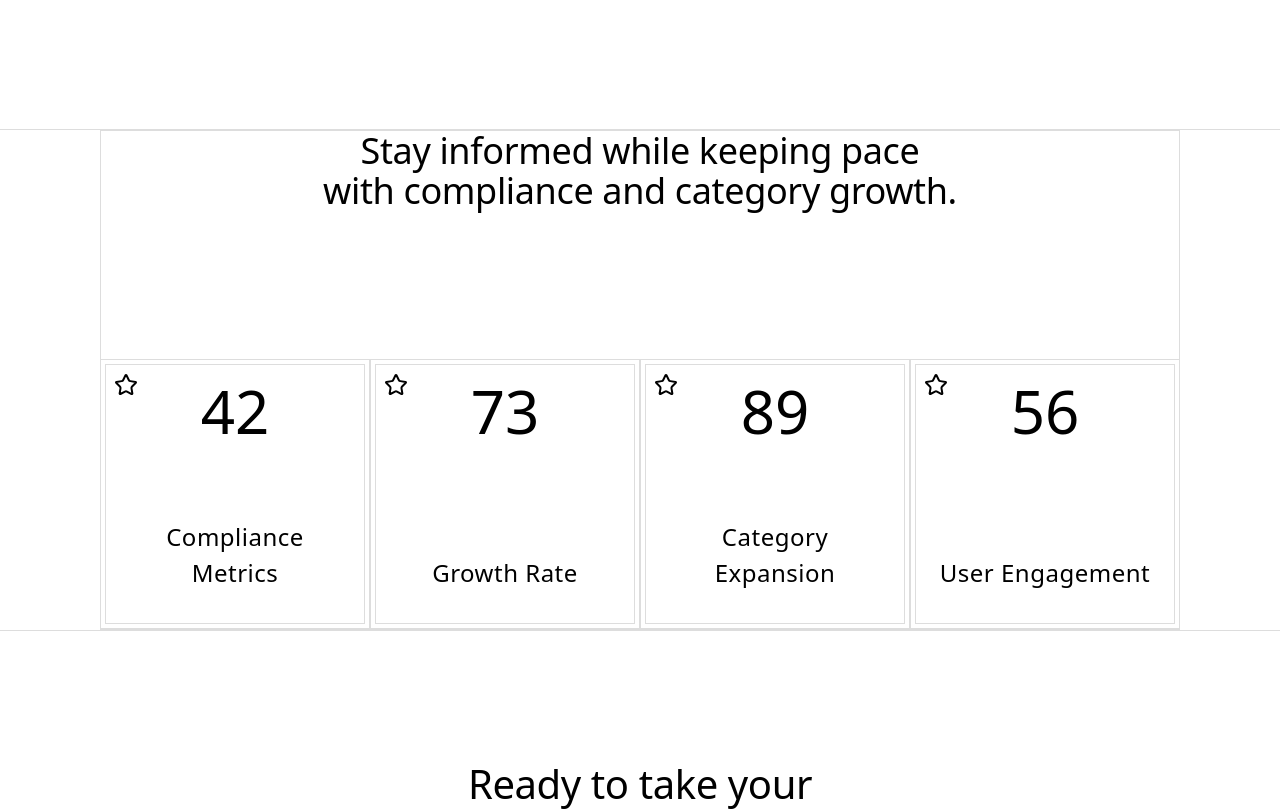
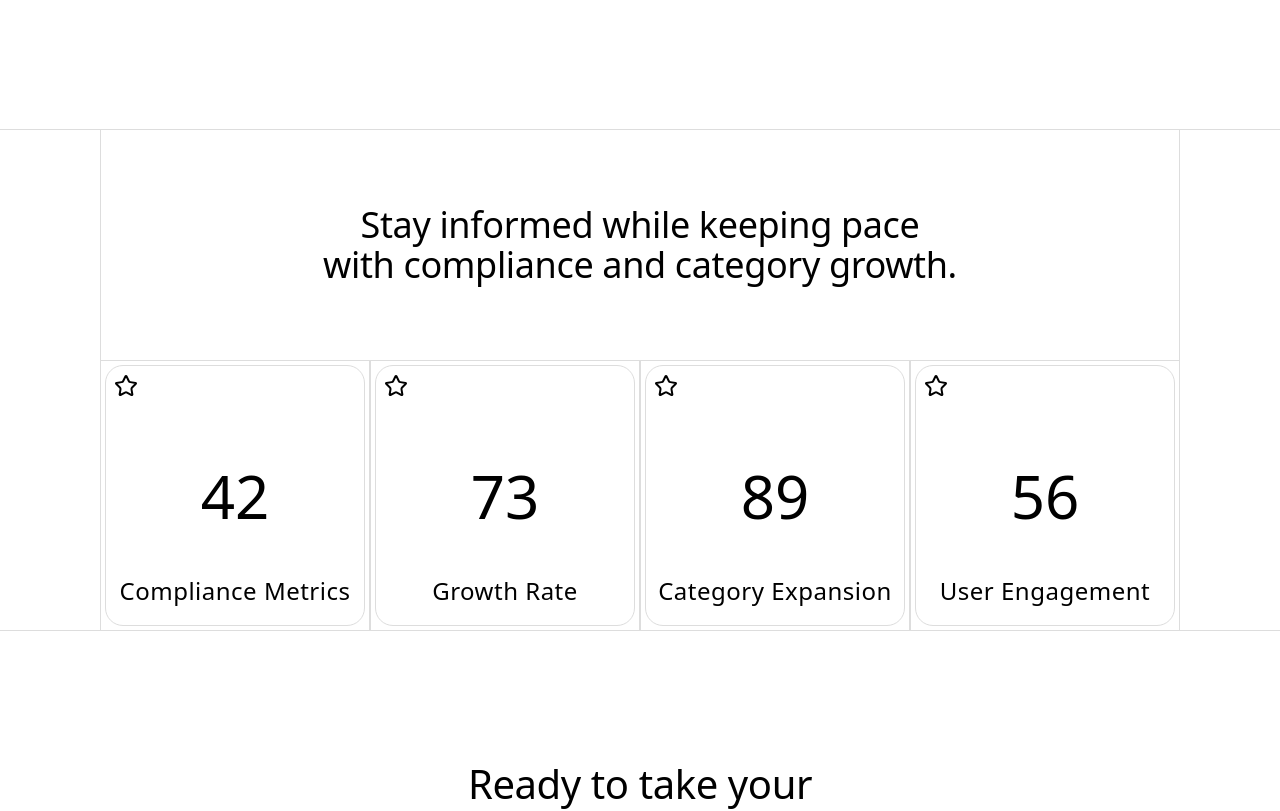
Before and after one commit to Gitstar-OC/flowershop, a Next.js app: page / in a window 1280 px wide. Shown: the part 402-1213 px from the top of the page. Built offline with nearby package versions, Linux system fonts and the light colour scheme.

Commit message:
updated stay informed section

```diff
--- a/components/Home/StayInformed.tsx
+++ b/components/Home/StayInformed.tsx
@@ -4,8 +4,8 @@ import Wrapper from "../Wrapper";
 const StayInformed = () => {
   return (
     <Wrapper>
-      <div className="flex flex-col lg:h-125 justify-between border-y border-border">
-        <div className="border-x border-border flex-1">
+      <div className="flex flex-col lg:h-125 justify-between outline-t border-border">
+        <div className="border-x border-border flex flex-1 items-center">
           <Header
             width="full"
             variant="small"
@@ -33,19 +33,13 @@ interface MetricCardProps {
   text: string;
 }
 
-const MetricCard = ({
-  icon = <Star className="w-6 h-6" />,
-  number,
-  text,
-}: MetricCardProps) => {
+const MetricCard = ({ icon = <Star className="w-6 h-6" />, number, text }: MetricCardProps) => {
   return (
-    <div className="border border-border aspect-square p-1">
-      <div className="border border-border h-full w-full flex flex-col items-center justify-between relative rounded-4 p-4">
+    <div className="border-t border-l border-r border-border aspect-square p-1">
+      <div className="border border-border h-full w-full flex flex-col items-center justify-center relative rounded-2xl p-4">
         <div className="absolute top-2 left-2">{icon}</div>
-        <div className="text-4xl sm:text-5xl lg:text-6xl font-normal">
-          {number}
-        </div>
-        <p className="paragraph text-center mb-4">{text}</p>
+        <div className="text-4xl sm:text-5xl lg:text-6xl font-normal">{number}</div>
+        <p className="paragraph text-center absolute bottom-0 mb-4">{text}</p>
       </div>
     </div>
   );
```
